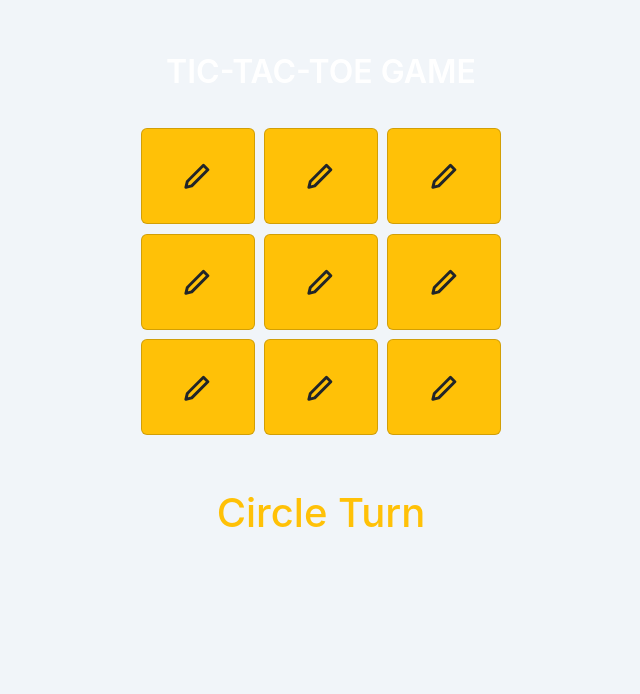
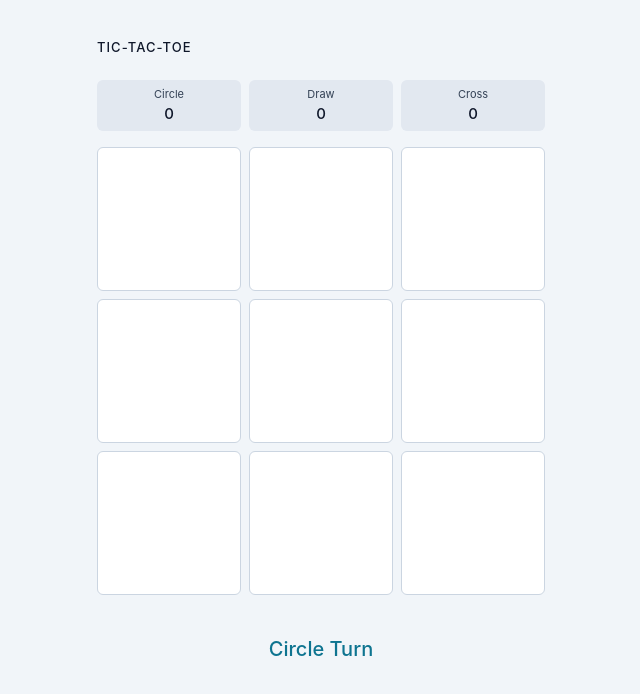
Before and after one commit to DV786/RJS_TIC_TAC_TOE, a React (Vite) app: page / in a window 1280 px wide. Shown: the top 694 px of the page, without its empty margins (319-959 px from the left). Built offline with nearby package versions, Linux system fonts and the light colour scheme.

Commit message:
Convert the UI to Tailwind

```diff
--- a/src/App.css
+++ /dev/null
@@ -1,81 +0,0 @@
-.game {
-  max-width: 34rem;
-  margin: 0 auto;
-  padding: 3rem 1rem;
-  display: flex;
-  flex-direction: column;
-  align-items: center;
-}
-
-.title-heading {
-  color: #ffffff;
-  font-size: 2rem;
-  font-weight: 600;
-  text-align: center;
-}
-
-.reload-game-btn {
-  width: 150px;
-  padding: 5px;
-  margin-top: 1rem;
-  border: 1px solid #2ea44f;
-  border-radius: 5px;
-  color: white;
-  background-color: #2ea44f;
-  font: inherit;
-  cursor: pointer;
-}
-
-.reload-game-btn:hover {
-  background-color: #2c974b;
-}
-
-.reload-game-btn:focus-visible {
-  box-shadow: rgba(46, 164, 79, .4) 0 0 0 3px;
-  outline: none;
-}
-
-.grid {
-  display: grid;
-  grid-template-columns: repeat(3, 1fr);
-  gap: 0.6rem;
-  width: min(100%, 22.5rem);
-  margin: 2rem 0 1rem;
-}
-
-.cell {
-  height: 6rem;
-  display: flex;
-  justify-content: center;
-  align-items: center;
-  border: 1px solid rgba(0, 0, 0, 0.175);
-  border-radius: 0.375rem;
-  background-color: #ffc107;
-  color: #212529;
-  cursor: pointer;
-}
-
-.cell:focus-visible {
-  outline: 3px solid #ffffff;
-  outline-offset: 2px;
-}
-
-.icons {
-  width: 1em;
-  height: 1em;
-  font-size: 2.2rem;
-}
-
-.notice {
-  min-height: 1.5rem;
-  margin-bottom: 0.5rem;
-  color: #ff8a8a;
-  text-align: center;
-}
-
-.status {
-  color: #ffc107;
-  font-size: 2.5rem;
-  font-weight: 500;
-  text-align: center;
-}
--- a/src/App.jsx
+++ b/src/App.jsx
@@ -1,6 +1,8 @@
-import "./App.css";
 import { useState } from "react";
-import Icon from "./components/Icon";
+import Board from "./components/Board";
+import Header from "./components/Header";
+import ScoreBoard from "./components/ScoreBoard";
+import StatusBar from "./components/StatusBar";
 
 const emptyBoard = () => new Array(9).fill("empty");
 
@@ -33,7 +35,7 @@ const App = () => {
 
   const changeItem = (itemNumber) => {
     if (winMessage) {
-      return setNotice("Game over - press Reload Game");
+      return setNotice("Game over - Press Play again");
     }
 
     if (board[itemNumber] !== "empty") {
@@ -46,31 +48,25 @@ const App = () => {
     setNotice("");
   };
 
+
   return (
-    <main className="game">
-      <h1 className="title-heading">TIC-TAC-TOE GAME</h1>
+    <main className="flex min-h-dvh flex-col items-center gap-4 px-4 py-8">
+      <Header />
+      <ScoreBoard />
+      <Board board={board} onCellClick={changeItem} />
+      <StatusBar
+        status={winMessage || (isCross ? "Cross Turn" : "Circle Turn")}
+        notice={notice}
+      />
       {winMessage && (
-        <button className="reload-game-btn" onClick={reloadGame}>
-          Reload Game
+        <button
+          type="button"
+          onClick={reloadGame}
+          className="cursor-pointer rounded-md bg-btn px-5 py-2 text-[13px] font-medium text-btn-ink hover:opacity-90"
+        >
+          Play again
         </button>
       )}
-      <div className="grid">
-        {board.map((item, index) => (
-          <button
-            type="button"
-            className="cell"
-            key={index}
-            aria-label={`Cell ${index + 1}, ${item}`}
-            onClick={() => changeItem(index)}
-          >
-            <Icon name={item} />
-          </button>
-        ))}
-      </div>
-      <p className="notice" role="status">{notice}</p>
-      <h2 className="status">
-        {winMessage ? winMessage : isCross ? "Cross Turn" : "Circle Turn"}
-      </h2>
     </main>
   );
 };
--- /dev/null
+++ b/src/components/Board.jsx
@@ -0,0 +1,16 @@
+import Cell from "./Cell";
+
+const Board = ({ board, onCellClick }) => (
+  <div className="grid grid-cols-3 gap-1.5 sm:gap-2 w-[min(100%,28rem)]">
+    {board.map((value, index) => (
+      <Cell
+        key={index}
+        index={index}
+        value={value}
+        onClick={() => onCellClick(index)}
+      />
+    ))}
+  </div>
+);
+
+export default Board;
--- /dev/null
+++ b/src/components/Cell.jsx
@@ -0,0 +1,14 @@
+import Icon from "./Icon";
+
+const Cell = ({ index, value, onClick }) => (
+  <button
+    type="button"
+    aria-label={`Cell ${index + 1}, ${value}`}
+    onClick={onClick}
+    className="flex items-center justify-center aspect-square cursor-pointer rounded-md border border-line bg-cell"
+  >
+    <Icon name={value} />
+  </button>
+);
+
+export default Cell;
--- /dev/null
+++ b/src/components/Header.jsx
@@ -0,0 +1,10 @@
+const Header = () => {
+  return (
+    <header className='flex w-[min(100%,28rem)] items-center justify-between'>
+        <h1 className='text-[13px] font-medium tracking-[0.08em]'>TIC-TAC-TOE</h1>
+        <div className='size-8' />
+    </header>
+  )
+}
+
+export default Header;
--- a/src/components/Icon.jsx
+++ b/src/components/Icon.jsx
@@ -1,8 +1,6 @@
 const svgProps = {
-  className: "icons",
   viewBox: "0 0 24 24",
   fill: "none",
-  stroke: "currentColor",
   strokeWidth: 2.5,
   strokeLinecap: "round",
   strokeLinejoin: "round",
@@ -13,22 +11,18 @@ const Icon = ({ name }) => {
   switch (name) {
     case "circle":
       return (
-        <svg {...svgProps}>
+        <svg {...svgProps} className="size-[56%] stroke-circle">
           <circle cx="12" cy="12" r="8" />
         </svg>
       );
     case "cross":
       return (
-        <svg {...svgProps}>
+        <svg {...svgProps} className="size-[56%] stroke-cross">
           <path d="M5 5l14 14M19 5L5 19" />
         </svg>
       );
     default:
-      return (
-        <svg {...svgProps} strokeWidth={2}>
-          <path d="M4 20l1-4L16 5l3 3L8 19l-4 1z" />
-        </svg>
-      );
+      return null
   }
 };
 
--- /dev/null
+++ b/src/components/ScoreBoard.jsx
@@ -0,0 +1,20 @@
+const ScoreBoard = ({
+  circle = 0,
+  draw = 0,
+  cross = 0
+}) => {
+  return (
+    <div className='flex w-[min(100%,28rem)] gap-1.5 sm:gap-2'>
+      {[["Circle", circle], ["Draw", draw], ["Cross", cross]].map(([lable, score]) => (
+      <div
+        key={lable}
+        className='flex-1 rounded-md bg-pill py-1.5 text-[11px] text-center text-pill-ink'
+      >
+        {lable}
+        <div className='text-[15px] font-medium text-ink'>{score}</div>
+      </div>
+    ))}</div>
+  )
+}
+
+export default ScoreBoard;
--- /dev/null
+++ b/src/components/StatusBar.jsx
@@ -0,0 +1,10 @@
+const StatusBar = ({ status, notice }) => {
+  return (
+    <div className='text-center'>
+        <p role='status' className='min-h-6 text-sm text-muted'>{notice}</p>
+        <h2 className='text-xl font-medium text-accent'>{status}</h2>
+    </div>
+  )
+}
+
+export default StatusBar
```
Also changed, not shown: 1 other file (tests, documents, lock files or other folders).
